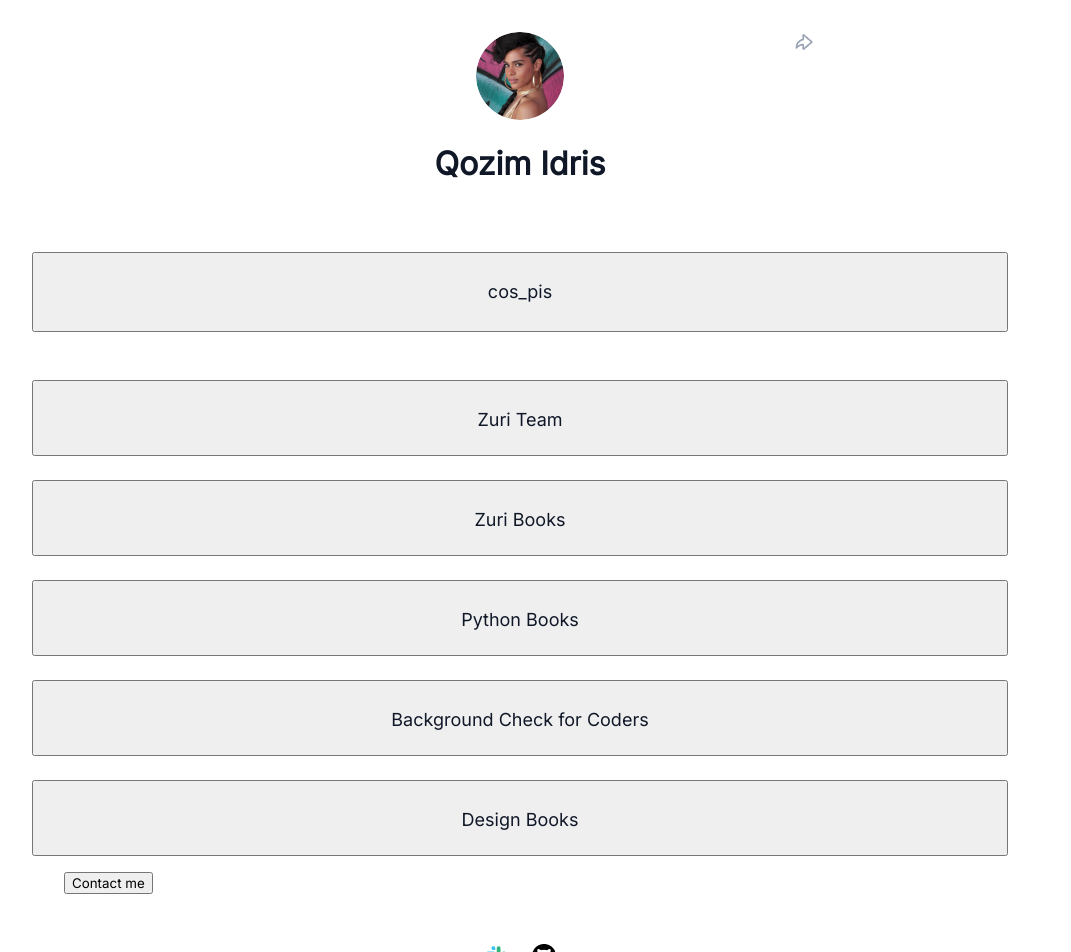
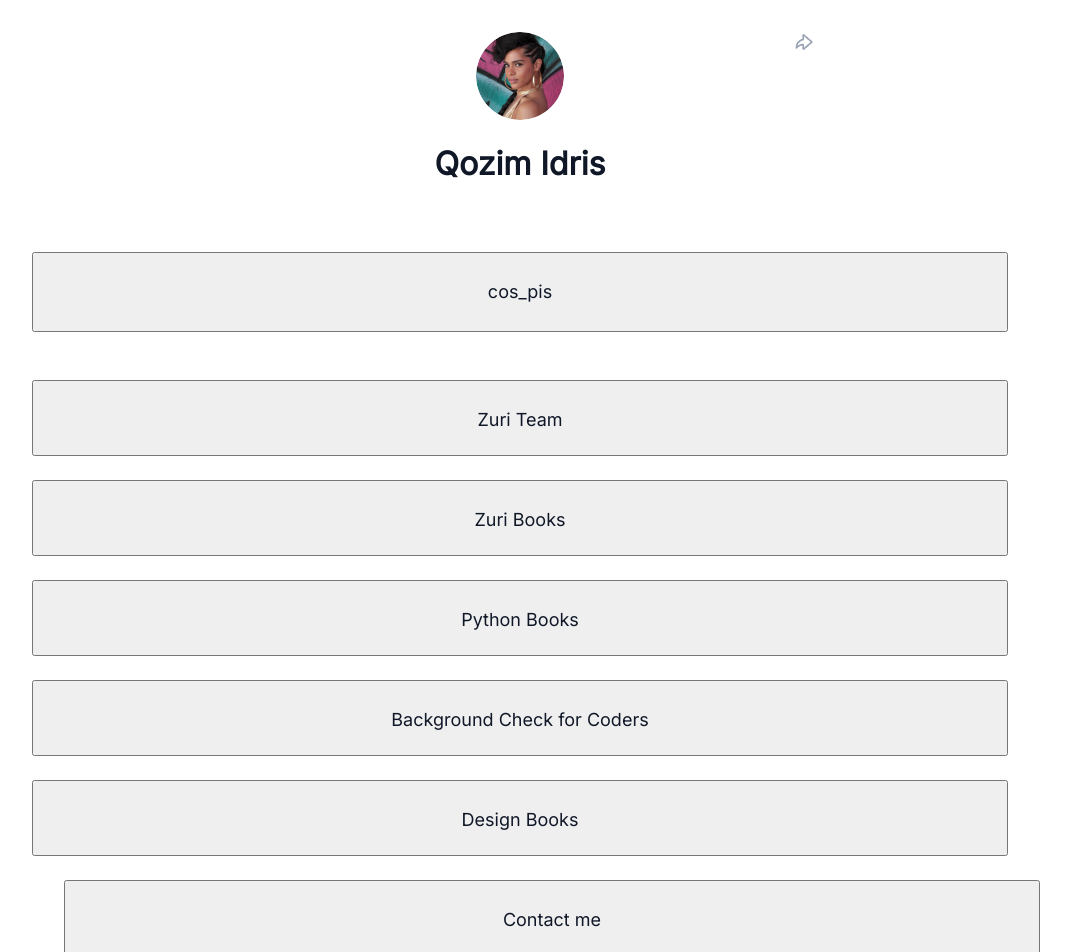
Before and after one commit to Cospis/Front-End-Stage-1-Task, a React (Create React App) app: page / in a window 1280 px wide. Shown: the top 952 px of the page, without its empty margins (120-1191 px from the left). Built offline with nearby package versions, Linux system fonts and the light colour scheme.

Commit message:
Update Links.js

```diff
--- a/src/Links.js
+++ b/src/Links.js
@@ -19,7 +19,7 @@ const Links = () => {
       <a href="https://books.zuri.team/design-rules " className="book__design">
         <button id="book__design"> Design Books</button>
       </a>
-    <a href="/contact" className="contact"  id="contact">  <button>
+    <a href="/contact" className="contact"  id="contact">  <button   id="contact">
   Contact me  </button>
       </a>
     </div>
```
